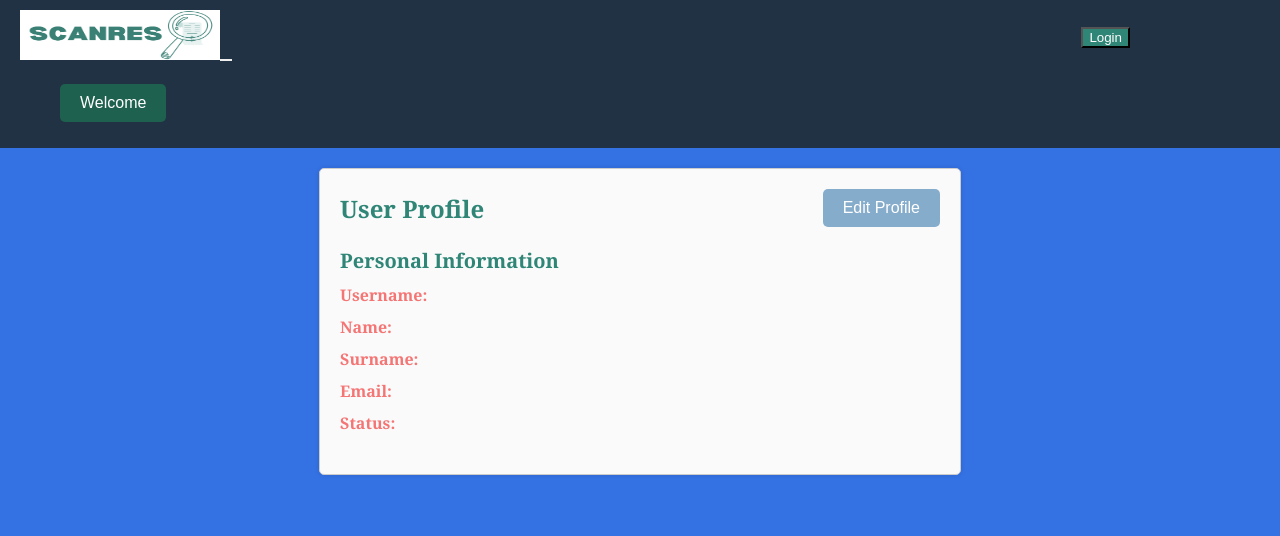
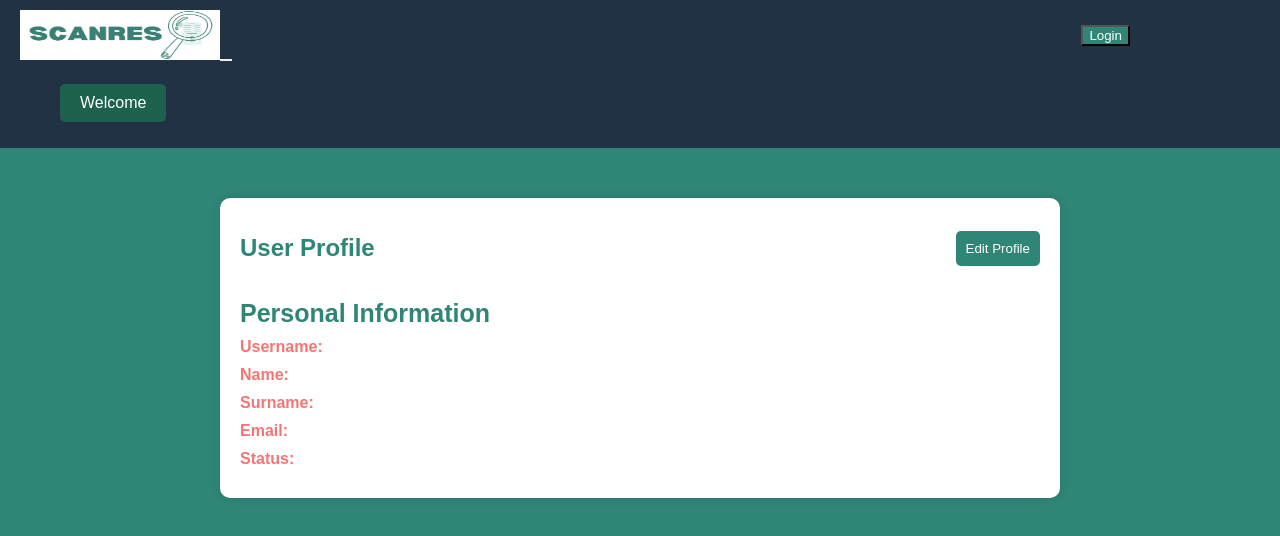
Before and after one commit to basakilic/gradproject-main, a React (Create React App) app in the folder frontend/: page /profile in a window 1280 px wide. Shown: the top 536 px of the page. Built offline with nearby package versions, Linux system fonts and the light colour scheme.

Commit message:
profile updated

```diff
--- a/frontend/src/Profile.css
+++ b/frontend/src/Profile.css
@@ -1,70 +1,50 @@
 body {
-  background-color: rgb(52, 113, 227) !important;
+  background-color: #2F8576;
+  color: #f57575;
+  font-family: Arial, sans-serif;
+  margin: 0;
 }
+
 .profile-container {
-  margin: 20px auto;
-  max-width: 600px;
-  border: 1px solid #ccc;
-  border-radius: 5px;
-  box-shadow: 0px 0px 5px rgba(0, 0, 0, 0.1);
+  max-width: 800px;
+  margin: 50px auto;
+  background-color: #FFFFFF;
   padding: 20px;
-  background-color: #fafafa;
-
+  border-radius: 10px;
+  box-shadow: 0 0 10px rgba(0, 0, 0, 0.1);
 }
 
 .profile-header {
   display: flex;
   justify-content: space-between;
   align-items: center;
-  margin-bottom: 20px;
 }
 
 .profile-title {
   font-size: 24px;
-  font-weight: bold;
-  margin: 0;
 }
 
-.logout-button {
-  background-color: #86accb;
+.edit-profile-button {
+  background-color: #2F8576;
+  color: #ffffff;
+  padding: 10px;
   border: none;
-  color: #fff;
-  padding: 10px 20px;
   border-radius: 5px;
-  font-size: 16px;
   cursor: pointer;
-  transition: all 0.3s ease;
-
-
-}
-
-.logout-button:hover {
-  background-color:crimson;
-}
-.edit-profile-button {
-  background-color: #86accb;
-  border: none;
-  color: #fff;
-  padding: 10px 20px;
-  border-radius: 5px;
-  font-size: 16px;
-  cursor: pointer;
-  transition: all 0.3s ease;
-
-
 }
 
 .edit-profile-button:hover {
-  background-color:lightblue;
+  background-color: #1D614E;
 }
+
 .profile-section {
-  margin-bottom: 20px;
+  margin-top: 20px;
 }
 
 .profile-section-title {
-  font-size: 20px;
+  font-size: 25px;
+  margin-bottom: 10px;
   font-weight: bold;
-  margin-bottom: 10px;
 }
 
 .profile-info {
@@ -76,36 +56,25 @@ body {
   font-weight: bold;
   width: 120px;
 }
-.become-organizer-button {
-  background-color: #a1c1a1;
-  color: #fff;
-  padding: 7px 6px;
-  border: none;
-  border-radius: 10px;
-  font-size: 16px;
-  cursor: pointer;
-  margin-left: 70%;
+
+.profile-info-value {
+  flex-grow: 1;
 }
 
-.become-organizer-button:hover {
-  background-color: #43A047;
+.become-user-button {
+  background-color: #2F8576;
+  color: #f57575;
+  padding: 10px;
+  border: none;
+  border-radius: 5px;
+  cursor: pointer;
+  margin-top: 20px;
 }
 
-.create-event-button {
-  background-color: #a1c1a1;
-  color: #fff;
-  padding: 7px 6px;
-  border: none;
-  border-radius: 10px;
-  font-size: 16px;
-  cursor: pointer;
-  margin-left: 80%;
+.become-user-button:hover {
+  background-color: #1D614E;
 }
 
-.create-event-button:hover {
-  background-color: #43A047;
+.dropbtn {
+  margin-right: 10px; /* Add this line to move the button to the left */
 }
-
-.profile-info-value {
-  margin-left: 10px;
-}
```
Also changed, not shown: frontend/src/Profile.js (+5 -5 lines).
